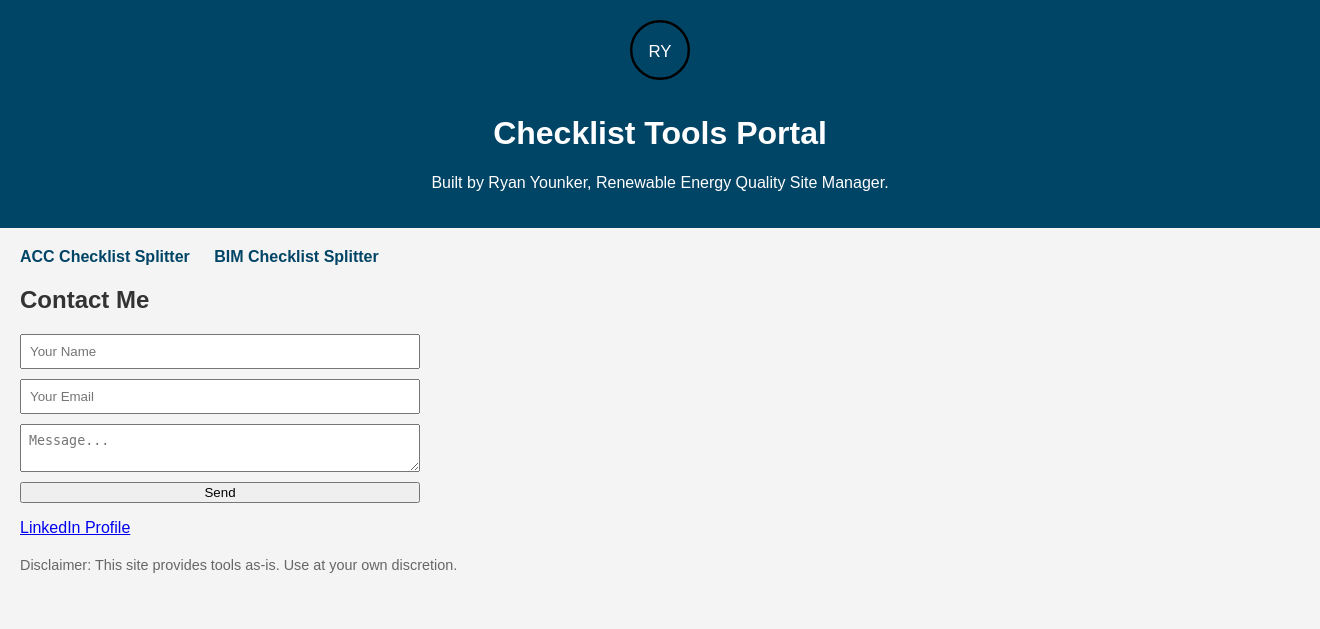
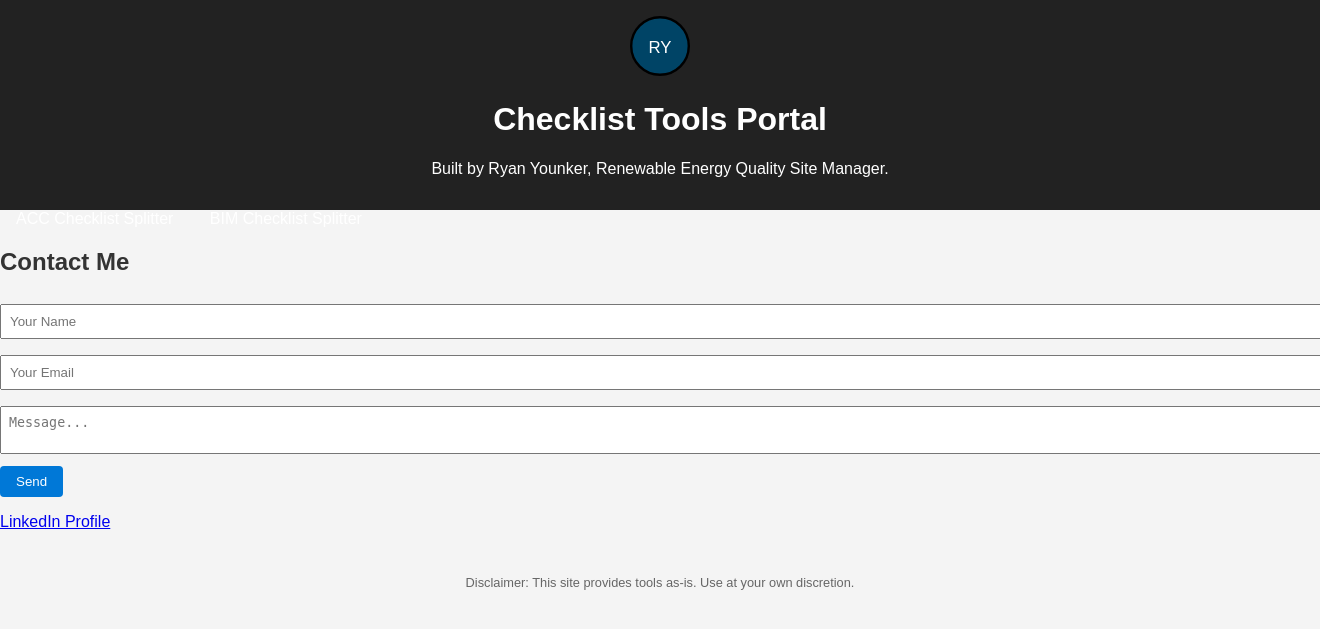
Before and after one commit to Volcomspade/render_personal, a FastAPI app: page / in a window 1320 px wide; the page is wider, and only the part inside the window is pictured. Shown: the top 629 px of that part. Run offline with FastAPI, Linux system fonts and the light colour scheme.

Commit message:
Update style.css

```diff
--- a/backend/static/style.css
+++ b/backend/static/style.css
@@ -1,51 +1,10 @@
-body {
-    font-family: Arial, sans-serif;
-    margin: 0;
-    padding: 0;
-    background: #f4f4f4;
-    color: #333;
-}
-
-header {
-    background: #004466;
-    color: #fff;
-    padding: 20px;
-    text-align: center;
-}
-
-.logo {
-    height: 60px;
-    margin-bottom: 10px;
-}
-
-main {
-    padding: 20px;
-}
-
-nav {
-    margin-bottom: 20px;
-}
-
-nav a {
-    margin-right: 20px;
-    text-decoration: none;
-    color: #004466;
-    font-weight: bold;
-}
-
-form {
-    display: flex;
-    flex-direction: column;
-    max-width: 400px;
-}
-
-form input, form textarea {
-    margin-bottom: 10px;
-    padding: 8px;
-}
-
-footer {
-    margin-top: 20px;
-    font-size: 0.9em;
-    color: #666;
-}
+body { font-family: sans-serif; margin: 0; padding: 0; background: #f4f4f4; color: #333; }
+header { background: #222; color: #fff; padding: 1rem; text-align: center; }
+nav a { color: #fff; margin: 0 1rem; text-decoration: none; }
+.container { max-width: 800px; margin: 2rem auto; background: #fff; padding: 2rem; border-radius: 8px; }
+button { padding: .5rem 1rem; border: none; border-radius: 4px; background: #0078d7; color: #fff; }
+input, textarea { width: 100%; padding: .5rem; margin: .5rem 0; }
+footer { text-align: center; padding: 1rem; font-size: .8rem; color: #666; }
+.theme-toggle { position: fixed; top: 1rem; right: 1rem; cursor: pointer; }
+.dark { background: #121212; color: #eee; }
+.dark .container { background: #1e1e1e; }
```
